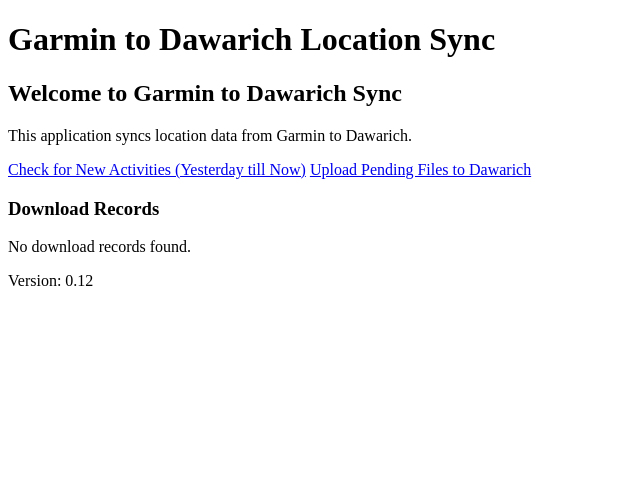
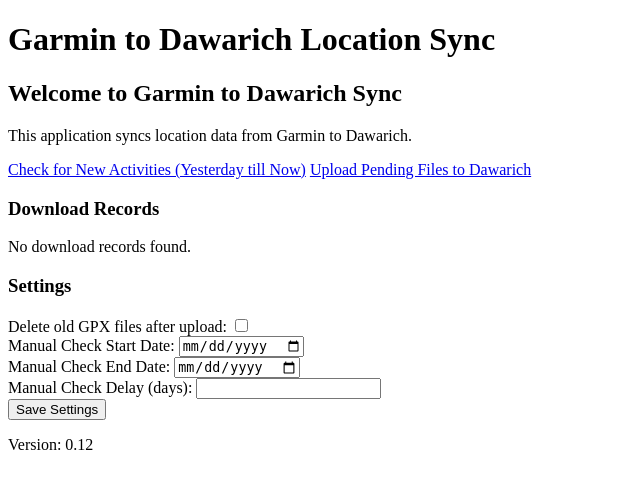
Before and after one commit to pinionless/garmin-to-dawarich-sync, a Flask app: page / in a window 1280 px wide. Shown: the top 489 px of the page, without its empty margins (0-640 px from the left). Run offline with Flask 3, Linux system fonts and the light colour scheme; parts of the project's set-up code (start-up, migrations or seed data) failed here and were passed over.

Commit message:
add usersettings db table and form to index

```diff
--- a/app.py
+++ b/app.py
@@ -4,7 +4,7 @@
 import os
 import ast
 from flask import Flask, jsonify
-from models import db
+from models import db, UserSettings
 from werkzeug.exceptions import BadRequest
 import index
 import datetime # Added for date calculations
@@ -87,6 +87,13 @@ def create_app():
     with app.app_context():
         db.create_all()
 
+        # Check if UserSettings has any entries. If not, create a default one.
+        if UserSettings.query.count() == 0:
+            default_settings = UserSettings()
+            db.session.add(default_settings)
+            db.session.commit()
+            app.logger.info("Created default user settings.")
+
         # == Inject App Version into Templates ============================================
         @app.context_processor
         def inject_version():
--- a/index.py
+++ b/index.py
@@ -3,7 +3,7 @@
 # ========================================================
 from flask import Blueprint, render_template, request, current_app, flash, redirect, url_for
 import datetime
-from models import DownloadRecord, db
+from models import DownloadRecord, db, UserSettings
 from utils import download_activities, submit_location_data
 import os
 import time # Added for sleep functionality
@@ -17,7 +17,40 @@ def index():
         .order_by(DownloadRecord.id.desc()) \
         .paginate(page=page, per_page=20)
     records = pagination.items
-    return render_template('index.html', records=records, pagination=pagination)
+    settings = UserSettings.query.first()
+    return render_template('index.html', records=records, pagination=pagination, settings=settings)
+
+@index_bp.route('/settings', methods=['POST'])
+def settings():
+    settings = UserSettings.query.first()
+    if not settings:
+        flash("Settings could not be found to update.", "error")
+        return redirect(url_for('index.index'))
+
+    settings.delete_old_gpx = 'delete_old_gpx' in request.form
+
+    start_date_str = request.form.get('manual_check_start_date')
+    if start_date_str:
+        settings.manual_check_start_date = datetime.datetime.strptime(start_date_str, '%Y-%m-%d').date()
+    else:
+        settings.manual_check_start_date = None
+
+    end_date_str = request.form.get('manual_check_end_date')
+    if end_date_str:
+        settings.manual_check_end_date = datetime.datetime.strptime(end_date_str, '%Y-%m-%d').date()
+    else:
+        settings.manual_check_end_date = None
+
+    delay_val = request.form.get('manual_check_delaynot')
+    if delay_val and delay_val.isdigit():
+        settings.manual_check_delaynot = int(delay_val)
+    else:
+        settings.manual_check_delaynot = None
+
+    db.session.commit()
+    flash("Settings updated successfully.", "success")
+    return redirect(url_for('index.index'))
+
 
 @index_bp.route('/check')
 def check():
--- a/templates/index.html
+++ b/templates/index.html
@@ -4,7 +4,7 @@
 {% extends "base.html" %}
 
 {% block content %}
-<div class="container">
+<div class="header">
     <h2>Welcome to Garmin to Dawarich Sync</h2>
     <p>This application syncs location data from Garmin to Dawarich.</p>
     <p>
@@ -13,7 +13,7 @@
     </p>
 </div>
 
-<div class="container">
+<div class="container records">
     <h3>Download Records</h3>
     {% if records %}
     <table class="table">
@@ -44,4 +44,27 @@
         <p>No download records found.</p>
     {% endif %}
 </div>
+<div class="container settings">
+    <h3>Settings</h3>
+    <form method="post" action="{{ url_for('index.settings') }}">
+        <div class="form-group">
+            <label for="delete_old_gpx">Delete old GPX files after upload:</label>
+            <input type="checkbox" id="delete_old_gpx" name="delete_old_gpx" value="true" {% if settings.delete_old_gpx %}checked{% endif %}>
+        </div>
+        <div class="form-group">
+            <label for="manual_check_start_date">Manual Check Start Date:</label>
+            <input type="date" id="manual_check_start_date" name="manual_check_start_date" value="{{ settings.manual_check_start_date.isoformat() if settings.manual_check_start_date }}">
+        </div>
+        <div class="form-group">
+            <label for="manual_check_end_date">Manual Check End Date:</label>
+            <input type="date" id="manual_check_end_date" name="manual_check_end_date" value="{{ settings.manual_check_end_date.isoformat() if settings.manual_check_end_date }}">
+        </div>
+        <div class="form-group">
+            <label for="manual_check_delaynot">Manual Check Delay (days):</label>
+            <input type="number" id="manual_check_delaynot" name="manual_check_delaynot" value="{{ settings.manual_check_delaynot if settings.manual_check_delaynot is not none else '' }}">
+        </div>
+        <button type="submit" class="btn btn-primary">Save Settings</button>
+    </form>
+</div>
+
 {% endblock %}
```
Also changed, not shown: models.py (+12 -0 lines).
